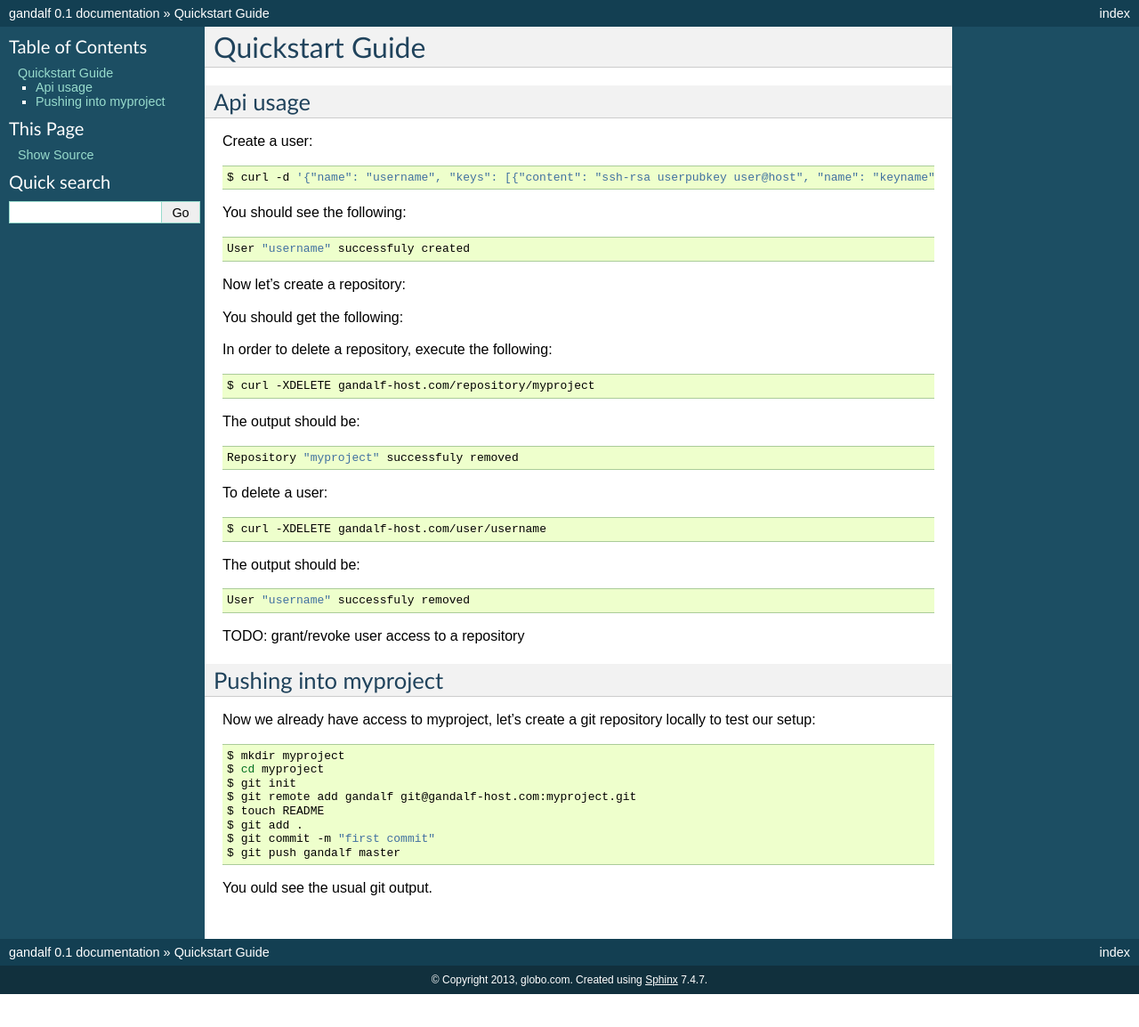
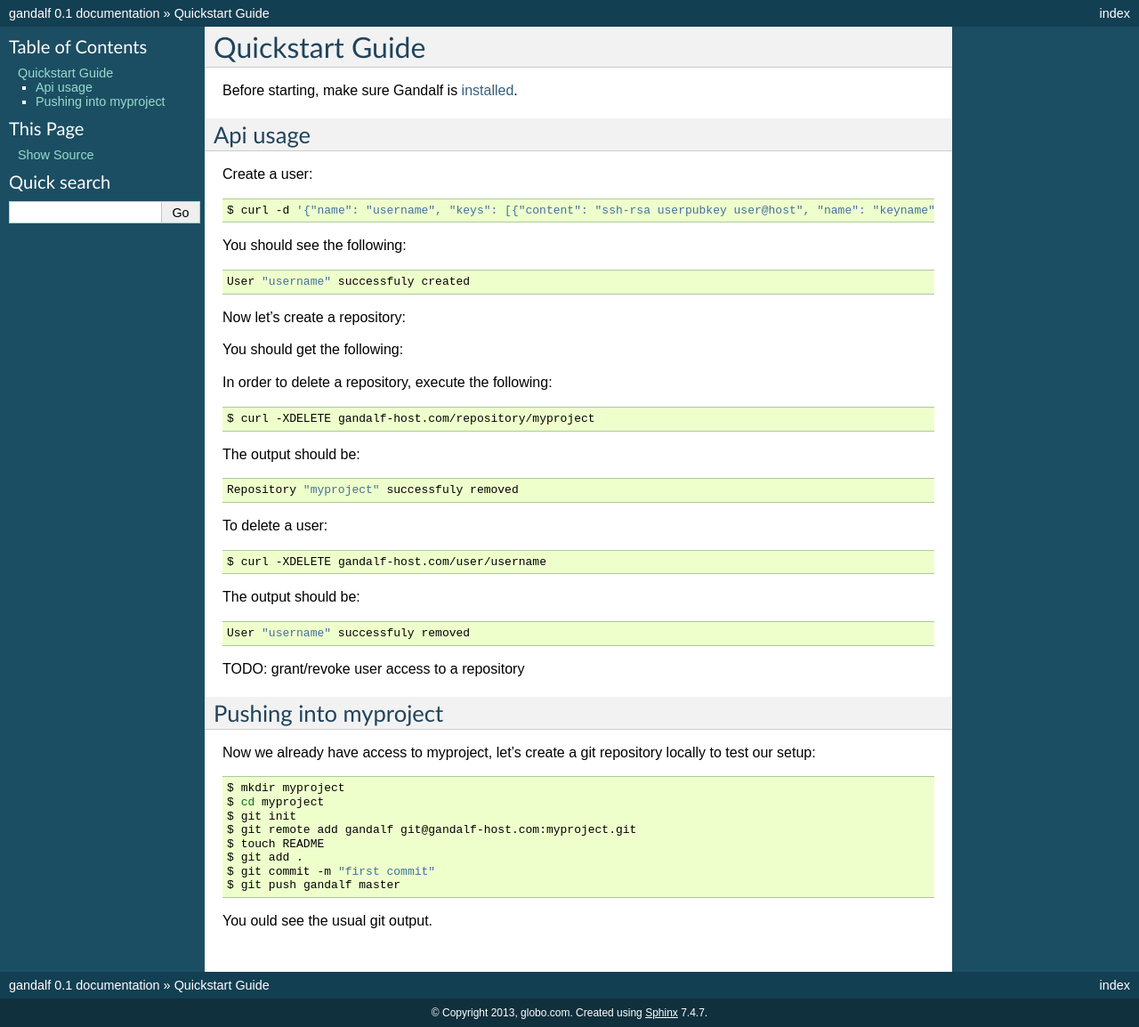
Before and after one commit to tsuru/gandalf, a Sphinx documentation site: the page built from docs/source/quickstart.rst, in a window 1280 px wide. Shown: the whole page at 89% size. Built offline with Sphinx 7.4.7, drawn with Linux system fonts in a browser that asks for light colours; before the commit the page ends 1117 px from its top, so only the background shows below that.

Commit message:
Added a link for installation guide in quickstart.

```diff
--- a/docs/source/quickstart.rst
+++ b/docs/source/quickstart.rst
@@ -1,6 +1,8 @@
 ================
 Quickstart Guide
 ================
+
+Before starting, make sure Gandalf is :doc:`installed </install>`.
 
 Api usage
 =========
```
